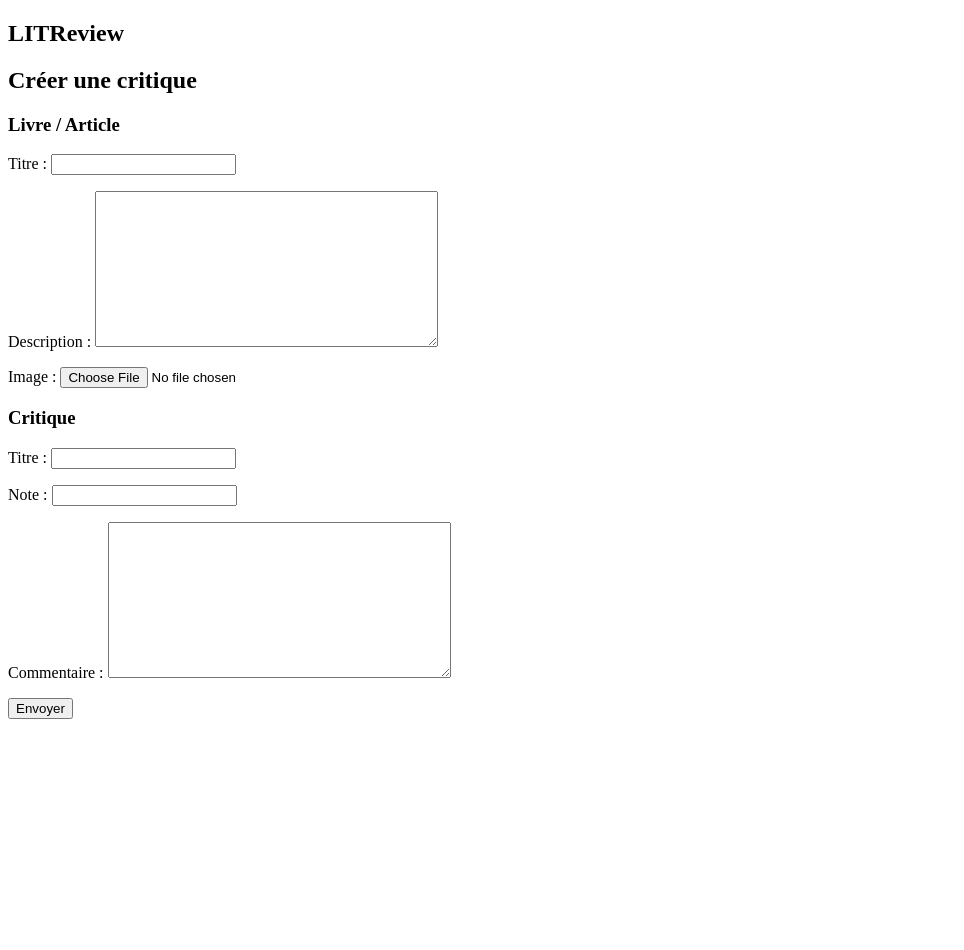
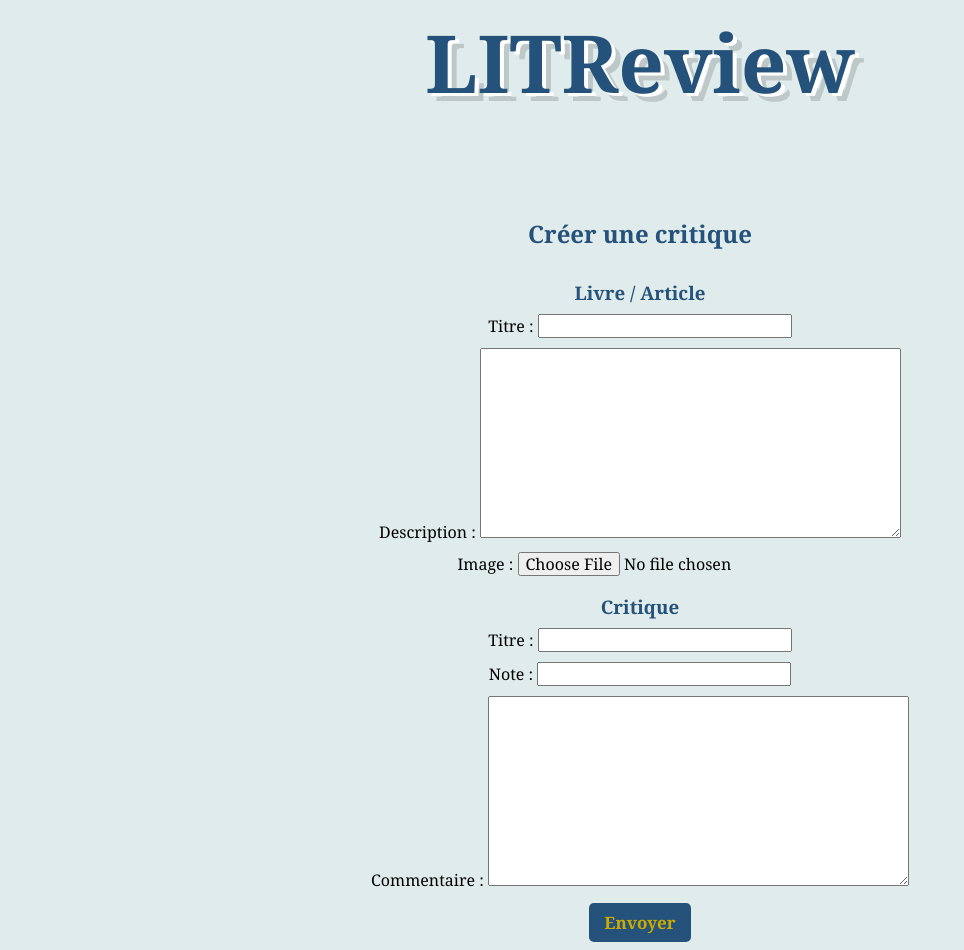
Before and after one commit to Bimarsto/LITReview, a Django app: page /reviews/add/ in a window 1280 px wide. Shown: the whole page, without its empty margins (0-964 px from the left). Before the commit the page ends 719 px from the top, so only its background shows below. Run offline with Django 4.2, Linux system fonts and the light colour scheme; parts of the project's set-up code (start-up, migrations or seed data) failed here and were passed over.

Commit message:
Initial css

```diff
--- a/LITReview/LITReview/settings.py
+++ b/LITReview/LITReview/settings.py
@@ -119,6 +119,7 @@ USE_TZ = True
 # https://docs.djangoproject.com/en/4.1/howto/static-files/
 
 STATIC_URL = 'static/'
+STATICFILES_DIRS = [BASE_DIR.joinpath('static/')]
 
 # Default primary key field type
 # https://docs.djangoproject.com/en/4.1/ref/settings/#default-auto-field
--- a/LITReview/LITReview/urls.py
+++ b/LITReview/LITReview/urls.py
@@ -13,10 +13,12 @@ Including another URLconf
     1. Import the include() function: from django.urls import include, path
     2. Add a URL to urlpatterns:  path('blog/', include('blog.urls'))
 """
+from LITReview import settings
+from django.conf.urls.static import static
 from django.contrib import admin
 from django.urls import path
 from authentication.views import signup, login_page, logout_page
-from follows.views import index, follow, unfollow
+from follows.views import index, unfollow
 from contributions.views import flux, add_ticket, edit_ticket, add_review_without_ticket, add_review_from_ticket
 
 urlpatterns = [
@@ -32,3 +34,6 @@ urlpatterns = [
     path('reviews/add/', add_review_without_ticket, name='add_review_without_ticket'),
     path('reviews/<int:ticket_id>/add', add_review_from_ticket, name='add_review_from_ticket'),
 ]
+
+if settings.DEBUG:
+    urlpatterns += static(settings.MEDIA_URL, document_root=settings.MEDIA_ROOT)
--- a/LITReview/contributions/models.py
+++ b/LITReview/contributions/models.py
@@ -8,7 +8,7 @@ class Ticket(models.Model):
     title = models.fields.CharField(max_length=128)
     description = models.fields.TextField(max_length=2048, blank=True)
     user = models.ForeignKey(to=settings.AUTH_USER_MODEL, on_delete=models.CASCADE)
-    image = models.ImageField(null=True, blank=True, upload_to='pictures')
+    image = models.ImageField(null=True, blank=True)
     time_created = models.DateTimeField(auto_now_add=True)
 
     def __str__(self):
--- a/LITReview/contributions/templates/contributions/add_review_from_ticket.html
+++ b/LITReview/contributions/templates/contributions/add_review_from_ticket.html
@@ -1,7 +1,7 @@
 {% extends 'base.html' %}
 
 {% block content %}
-    <div>
+    <div class="form">
         <h2>Créer un critique</h2>
             <div>
                 <h3>Vous être en train de poster en réponse à:</h3>
@@ -19,7 +19,7 @@
                 <h3>Critique</h3>
                 {{ review_form.as_p }}
             </div>
-            <input type="submit" value="Envoyer">
+            <input class="button" type="submit" value="Envoyer">
         </form>
     </div>
 {% endblock %}
--- a/LITReview/contributions/templates/contributions/add_review_without_ticket.html
+++ b/LITReview/contributions/templates/contributions/add_review_without_ticket.html
@@ -1,19 +1,19 @@
 {% extends 'base.html' %}
 
 {% block content %}
-    <div>
+    <div class="form">
         <h2>Créer une critique</h2>
         <form method="post" enctype="multipart/form-data">
             {% csrf_token %}
-            <div>
+            <div class="form">
                 <h3>Livre / Article</h3>
                 {{ ticket_form.as_p }}
             </div>
-            <div>
+            <div class="form">
                 <h3>Critique</h3>
                 {{ review_form.as_p }}
             </div>
-            <input type="submit" value="Envoyer">
+            <input class="button" type="submit" value="Envoyer">
         </form>
     </div>
 {% endblock %}
--- a/LITReview/contributions/templates/contributions/ticket.html
+++ b/LITReview/contributions/templates/contributions/ticket.html
@@ -1,12 +1,12 @@
 {% extends 'base.html' %}
 
 {% block content %}
-    <div>
+    <div class="form">
         <h2>{{ page_title }}</h2>
         <form method="post" enctype="multipart/form-data">
             {% csrf_token %}
             {{ form.as_p }}
-            <input type="submit" value="Envoyer">
+            <input class="button" type="submit" value="Envoyer">
         </form>
     </div>
 {% endblock %}
--- a/LITReview/contributions/views.py
+++ b/LITReview/contributions/views.py
@@ -78,6 +78,7 @@
                    'review_form': review_form,
                    })
 
+
 def get_users_reviews(user):
     user_reviews = Review.objects.all()
     return user_reviews
--- a/LITReview/follows/templates/follows/index.html
+++ b/LITReview/follows/templates/follows/index.html
@@ -3,13 +3,14 @@
 {% block content %}
 
 <h1>Gestion des abonnements utilisateur</h1>
-<div>
+<div class="form">
     <h2>Suivre d'autres utilisateurs</h2>
     <form action="" method="post" novalidate>
         {% csrf_token %}
         {{ form }}
-        <input type="submit" value="Envoyer">
+        <input class="button" type="submit" value="Envoyer">
     </form>
+    <p>{{ message }}</p>
 </div>
 <div>
     <h2>Abonnements</h2>
--- /dev/null
+++ b/LITReview/static/css/style.css
@@ -0,0 +1,132 @@
+body {
+  background-color: #e0ebeb;
+  font-family: Cambria, Cochin, Georgia, Times, "Times New Roman", serif;
+}
+
+.body__content {
+  margin-top: 200px;
+}
+
+.nav {
+  align-items: center;
+  display: flex;
+  justify-content: center;
+  overflow: hidden;
+  background-color: #24527a;
+}
+.nav__item {
+  margin: 10px;
+  margin-right: 0.25rem;
+  color: #e0ebeb;
+}
+.nav__item--right {
+  align-items: center;
+  display: flex;
+  flex-direction: row;
+  list-style-type: none;
+  margin: 0;
+  margin-left: auto;
+  margin-right: 0;
+}
+.nav__item--right a {
+  float: left;
+  color: #ccac00;
+  text-align: center;
+  padding: 14px 16px;
+  text-decoration: none;
+  font-size: 17px;
+}
+.nav__item--right a:hover {
+  background-color: #e0ebeb;
+  color: #24527a;
+}
+
+#header {
+  overflow: hidden;
+  position: fixed;
+  top: 0;
+  width: 100%;
+  background-color: #e0ebeb;
+}
+#header > h1 {
+  font-size: 5em;
+  display: flex;
+  justify-content: center;
+  margin: 1rem auto;
+  color: #24527a;
+  text-shadow: 4px 3px 0px #fff, 9px 8px 0px rgba(0, 0, 0, 0.15);
+}
+
+.button {
+  background-color: #24527a;
+  border: 0;
+  color: #ccac00;
+  font-size: 17px;
+  font-weight: 800;
+  font-style: normal;
+  text-decoration: none;
+  padding: 10px 15px;
+  border-radius: 5px;
+  display: inline-block;
+  margin: 0.5rem;
+}
+.button:hover {
+  background-color: #5dacbd;
+  color: #24527a;
+}
+.button:active {
+  transform: scale(0.95);
+}
+
+.card {
+  display: flex;
+  flex-direction: column;
+  box-shadow: 0px 6px 10px rgba(0, 0, 0, 0.25);
+  width: 80%;
+  margin: auto;
+  padding: 20px;
+}
+.card > p {
+  margin-top: 5px;
+  margin-bottom: 5px;
+}
+.card > img {
+  max-width: 300px;
+}
+
+.box {
+  display: flex;
+  justify-content: center;
+  margin: 1.5rem;
+}
+
+.form {
+  align-items: center;
+  display: flex;
+  flex-direction: column;
+  justify-content: center;
+}
+.form > h2 {
+  color: #24527a;
+}
+.form > h3 {
+  color: #24527a;
+  margin-top: 15px;
+  margin-bottom: 5px;
+}
+.form > p {
+  margin-top: 5px;
+  margin-bottom: 5px;
+}
+.form > form {
+  align-items: center;
+  display: flex;
+  flex-direction: column;
+  justify-content: center;
+  width: 60%;
+}
+.form > form > p > label {
+  color: #24527a;
+}
+
+/*# sourceMappingURL=style.css.map */
--- a/LITReview/templates/base.html
+++ b/LITReview/templates/base.html
@@ -1,15 +1,19 @@
+{% load static %}
 <!DOCTYPE html>
 <html lang="fr">
 <head>
     <meta charset="UTF-8">
     <title>LITReview</title>
+    <link rel="stylesheet" href="https://cdnjs.cloudflare.com/ajax/libs/normalize/8.0.1/normalize.min.css">
+    <link rel="stylesheet" type="text/css" href="{% static 'css/style.css' %}">
 </head>
 <body>
-    <nav>
+    <header id="header">
         <h1>LITReview</h1>
+        <nav class="nav">
             {% if user.is_authenticated %}
-            <p>Vous êtes connecté en tant que {{ request.user }}.</p>
-            <ul>
+                <p class="nav__item">Vous êtes connecté en tant que: <br> {{ request.user }}.</p>
+                <ul class="nav__item--right">
                     <li><a href="{% url 'index' %}">Flux</a></li>
                     <li><a href="">Posts</a></li>
                     <li><a href="{% url 'follows' %}">Abonnements</a></li>
@@ -17,9 +21,10 @@
                 </ul>
             {% endif %}
         </nav>
-
+    </header>
+    <div class="body__content">
 {% block content %}
 {% endblock %}
-
+    </div>
 </body>
 </html>
```
Also changed, not shown: LITReview/contributions/templates/contributions/index.html (+10 -8 lines), LITReview/follows/forms.py (+5 -5 lines), LITReview/follows/views.py (+18 -5 lines). Lines whose indentation alone changed are shown as unchanged.
